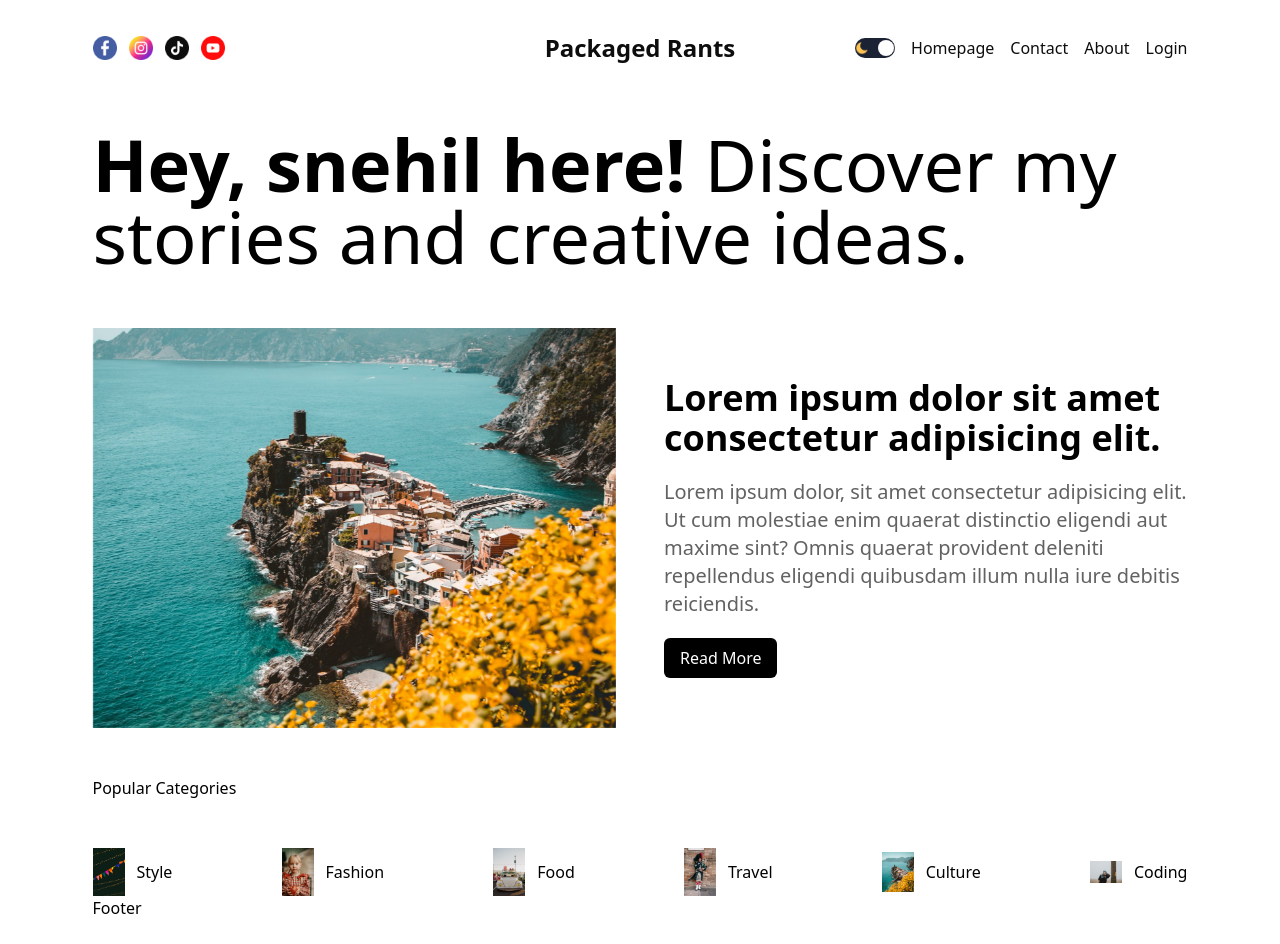
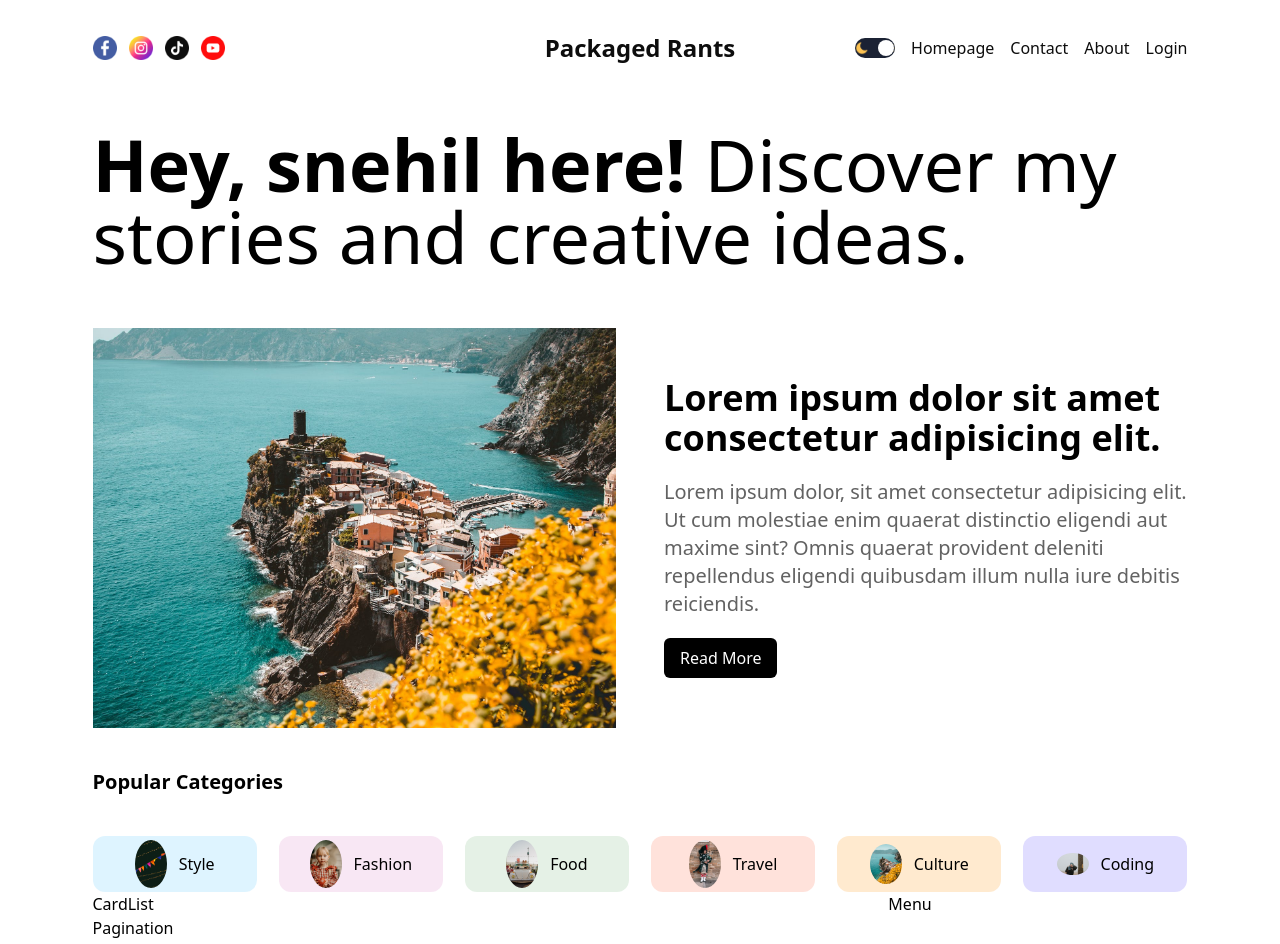
Before and after one commit to blu3IceCube/blog-app, a Next.js app: page / in a window 1280 px wide. Shown: the top 944 px of the page. Before the commit the page ends 920 px from the top, so only its background shows below. Built offline with nearby package versions, Linux system fonts and the light colour scheme.

Commit message:
finishing categories section

```diff
--- a/app/page.tsx
+++ b/app/page.tsx
@@ -1,11 +1,17 @@
+import CardList from "@/components/CardList";
 import CategoryList from "@/components/CategoryList";
 import Featured from "@/components/Featured";
+import Menu from "@/components/Menu";
 
 const Home = () => {
   return (
     <div>
       <Featured />
       <CategoryList />
+      <div className="flex gap-12">
+        <CardList />
+        <Menu />
+      </div>
     </div>
   );
 };
--- /dev/null
+++ b/components/CardList.tsx
@@ -0,0 +1,13 @@
+import React from "react";
+import Pagination from "./Pagination";
+
+const CardList = () => {
+  return (
+    <div className="flex-[5]">
+      CardList
+      <Pagination />
+    </div>
+  );
+};
+
+export default CardList;
--- a/components/CategoryList.tsx
+++ b/components/CategoryList.tsx
@@ -10,30 +10,90 @@ import codingImg from "@/public/coding.jpg";
 const CategoryList = () => {
   return (
     <div>
-      <h1 className="my-12">Popular Categories</h1>
+      <h1 className="my-10 font-bold text-xl">Popular Categories</h1>
       <div className="flex flex-wrap justify-between gap-5">
-        <Link href="/blog?cat=style" className="flex items-center gap-3">
-          <Image src={styleImg} alt="" width={32} height={32} className="" />
+        <Link
+          href="/blog?cat=style"
+          className="flex items-center gap-3 capitalize bg-[#57c4ff31] w-[15%] h-14 justify-center rounded-xl max-1024:w-[25%] max-768:w-[45%] max-640:w-full"
+        >
+          <Image
+            src={styleImg}
+            alt=""
+            width={32}
+            height={32}
+            className="rounded-[50%]"
+            style={{ height: "32px !important" }}
+          />
           Style
         </Link>
-        <Link href="/blog?cat=style" className="flex items-center gap-3">
-          <Image src={fashionImg} alt="" width={32} height={32} className="" />
+        <Link
+          href="/blog?cat=style"
+          className="flex items-center gap-3 capitalize bg-[#da85c731] w-[15%] h-14 justify-center rounded-xl max-1024:w-[25%] max-768:w-[45%] max-640:w-full"
+        >
+          <Image
+            src={fashionImg}
+            alt=""
+            width={32}
+            height={32}
+            className="rounded-[50%]"
+            style={{ height: "32px !important" }}
+          />
           Fashion
         </Link>
-        <Link href="/blog?cat=style" className="flex items-center gap-3">
-          <Image src={foodImg} alt="" width={32} height={32} className="" />
+        <Link
+          href="/blog?cat=style"
+          className="flex items-center gap-3 capitalize bg-[#7fb88133] w-[15%] h-14 justify-center rounded-xl max-1024:w-[25%] max-768:w-[45%] max-640:w-full"
+        >
+          <Image
+            src={foodImg}
+            alt=""
+            width={32}
+            height={32}
+            className="rounded-[50%]"
+            style={{ height: "32px !important" }}
+          />
           Food
         </Link>
-        <Link href="/blog?cat=style" className="flex items-center gap-3">
-          <Image src={travelImg} alt="" width={32} height={32} className="" />
+        <Link
+          href="/blog?cat=style"
+          className="flex items-center gap-3 capitalize bg-[#ff795736] w-[15%] h-14 justify-center rounded-xl max-1024:w-[25%] max-768:w-[45%] max-640:w-full"
+        >
+          <Image
+            src={travelImg}
+            alt=""
+            width={32}
+            height={32}
+            className="rounded-[50%]"
+            style={{ height: "32px !important" }}
+          />
           Travel
         </Link>
-        <Link href="/blog?cat=style" className="flex items-center gap-3">
-          <Image src={cultureImg} alt="" width={32} height={32} className="" />
+        <Link
+          href="/blog?cat=style"
+          className="flex items-center gap-3 capitalize bg-[#ffb04f45] w-[15%] h-14 justify-center rounded-xl max-1024:w-[25%] max-768:w-[45%] max-640:w-full"
+        >
+          <Image
+            src={cultureImg}
+            alt=""
+            width={32}
+            height={32}
+            className="rounded-[50%]"
+            style={{ height: "32px !important" }}
+          />
           Culture
         </Link>
-        <Link href="/blog?cat=style" className="flex items-center gap-3">
-          <Image src={codingImg} alt="" width={32} height={32} className="" />
+        <Link
+          href="/blog?cat=style"
+          className="flex items-center gap-3 capitalize bg-[#5e4fff31] w-[15%] h-14 justify-center rounded-xl max-1024:w-[25%] max-768:w-[45%] max-640:w-full"
+        >
+          <Image
+            src={codingImg}
+            alt=""
+            width={32}
+            height={32}
+            className="rounded-[50%]"
+            style={{ height: "32px !important" }}
+          />
           Coding
         </Link>
       </div>
--- a/components/Featured.tsx
+++ b/components/Featured.tsx
@@ -4,11 +4,11 @@ import Image from "next/image";
 const Featured = () => {
   return (
     <div className="mt-8">
-      <h1 className="text-7xl">
+      <h1 className="text-7xl max-1024:text-6xl max-768:text-5xl max-640:text-4xl">
         <b>Hey, snehil here!</b> Discover my stories and creative ideas.
       </h1>
       <div className="flex items-center gap-12 mt-14">
-        <div className="flex-1 relative h-[400px]">
+        <div className="flex-1 relative h-[400px] max-1024:hidden">
           <Image
             src={image1}
             alt="featured post img"
--- /dev/null
+++ b/components/Menu.tsx
@@ -0,0 +1,7 @@
+import React from "react";
+
+const Menu = () => {
+  return <div className="flex-[2]">Menu</div>;
+};
+
+export default Menu;
--- a/components/Navbar.tsx
+++ b/components/Navbar.tsx
@@ -9,7 +9,7 @@ import AuthLinks from "./AuthLinks";
 
 const Navbar = () => {
   return (
-    <div className="flex items-center justify-between sticky top-0 h-24 nav-bg">
+    <div className="flex items-center justify-between sticky top-0 h-24 nav-bg z-50">
       <div className="flex gap-3 flex-1 items-center max-1024:hidden">
         <Image src={facebook} alt="facebook" width={24} height={24} />
         <Image src={instagram} alt="instagram" width={24} height={24} />
--- /dev/null
+++ b/components/Pagination.tsx
@@ -0,0 +1,7 @@
+import React from "react";
+
+const Pagination = () => {
+  return <div>Pagination</div>;
+};
+
+export default Pagination;
```
